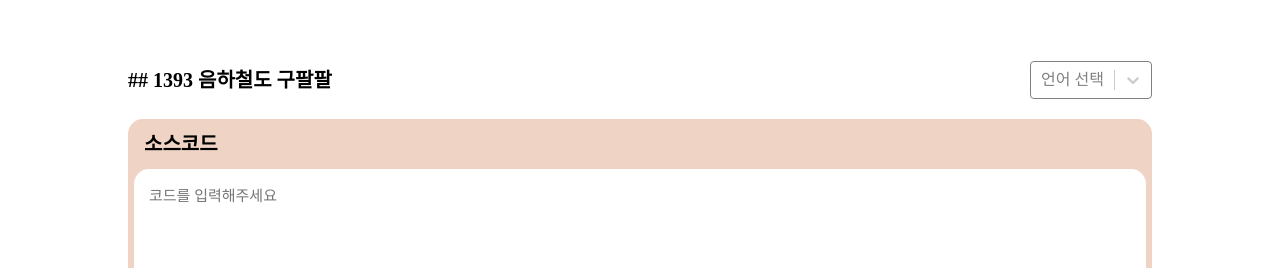
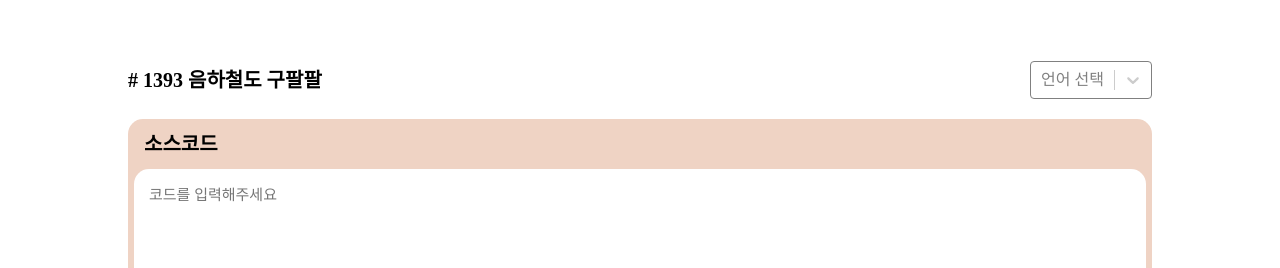
Before and after one commit to Heesu01/co-mento, a React (Create React App) app: page /submit in a window 1280 px wide. Shown: the part 305-573 px from the top of the page. Built offline with nearby package versions, Linux system fonts and the light colour scheme.

Commit message:
feat: 제출페이지 css 수정

```diff
--- a/src/pages/Submit.js
+++ b/src/pages/Submit.js
@@ -59,7 +59,7 @@ const Submit = () => {
       </CautionBox>
       <InputBox>
         <TopBox>
-          <p>## 1393 음하철도 구팔팔</p>
+          <p># 1393 음하철도 구팔팔</p>
           <Select
             onChange={onChangeSelect}
             options={options}
@@ -162,10 +162,11 @@ const InputCodeBox = styled.div`
 
 const InputCode = styled.textarea`
   width: 100%;
-  height: 100%;
+  min-height: 450px;
   outline: none;
   resize: none;
   font-size: 15px;
+  line-height: 1.5em;
 `;
 
 const BtnBox = styled.div`
```
